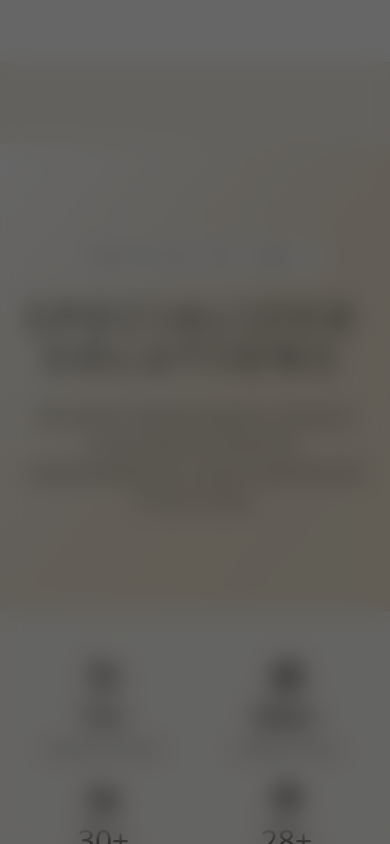
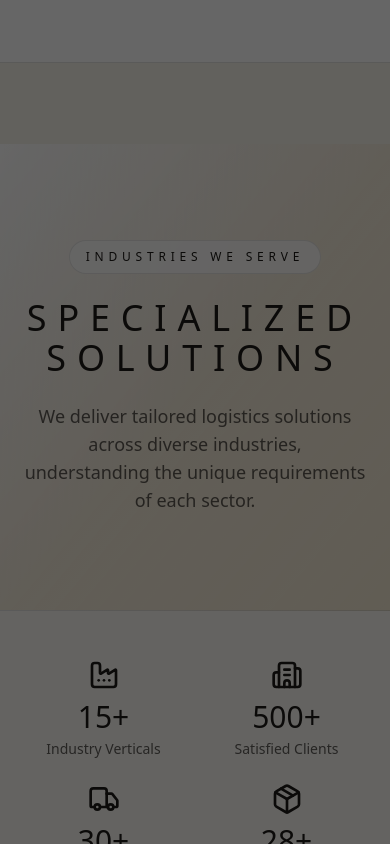
Before and after one commit to 4shk4n-code/Amertrading, a Next.js app: page /en/industries in a window 390 px wide. Both pictures are taken after a click on the button "Toggle menu". Shown: the top 844 px of the page. Built offline with nearby package versions, Linux system fonts and the light colour scheme; a web font is replaced by a local one.

Commit message:
Fix mobile menu blur issue by removing backdrop-blur from overlay

```diff
--- a/src/components/layout/navbar.tsx
+++ b/src/components/layout/navbar.tsx
@@ -88,7 +88,7 @@ export function Navbar({ locale, messages, divisions = [] }: NavbarProps) {
       {/* Backdrop overlay when mobile menu is open */}
       {mobileMenuOpen && (
         <div
-          className="fixed inset-0 bg-black/60 backdrop-blur-md z-[45] md:hidden"
+          className="fixed inset-0 bg-black/60 z-[45] md:hidden"
           onClick={() => setMobileMenuOpen(false)}
           aria-hidden="true"
           suppressHydrationWarning
```
